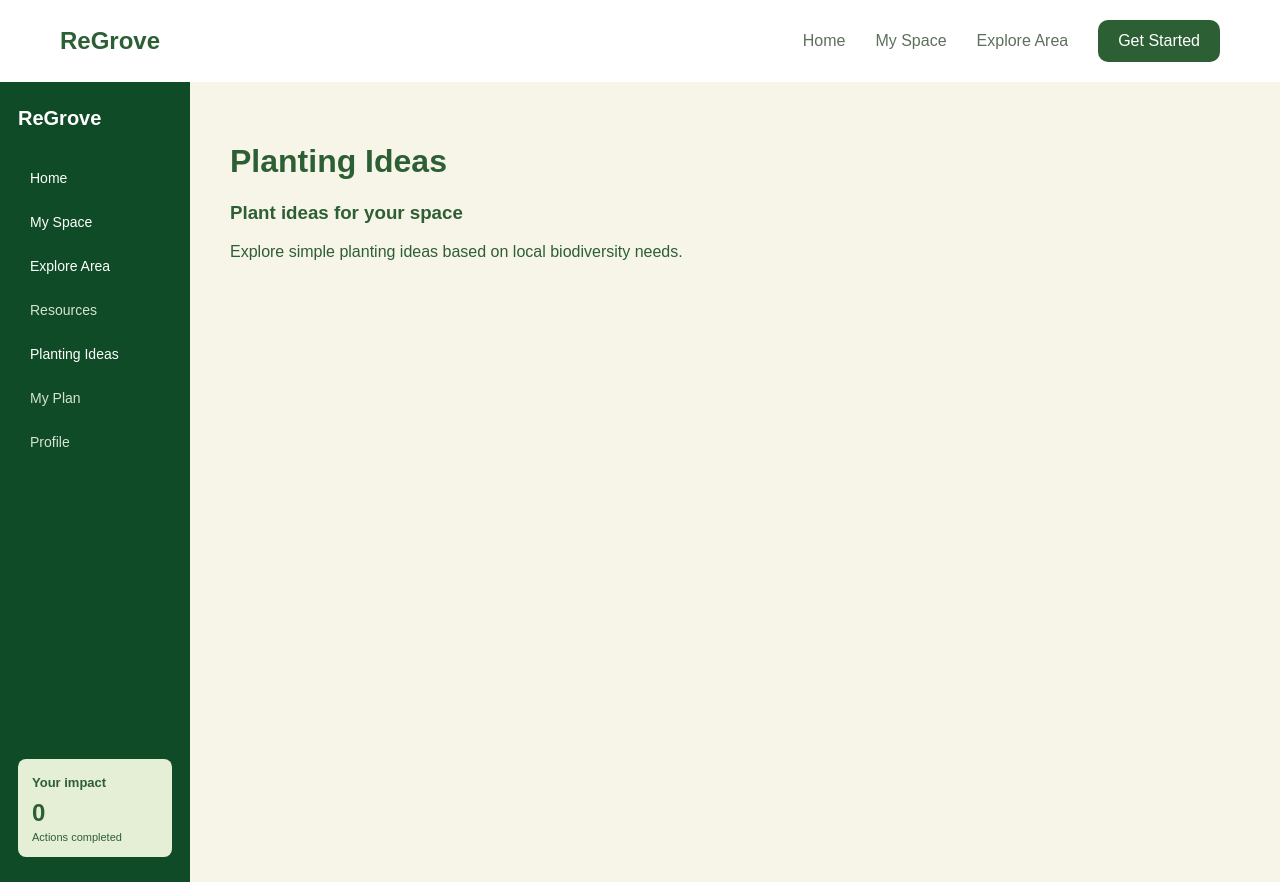
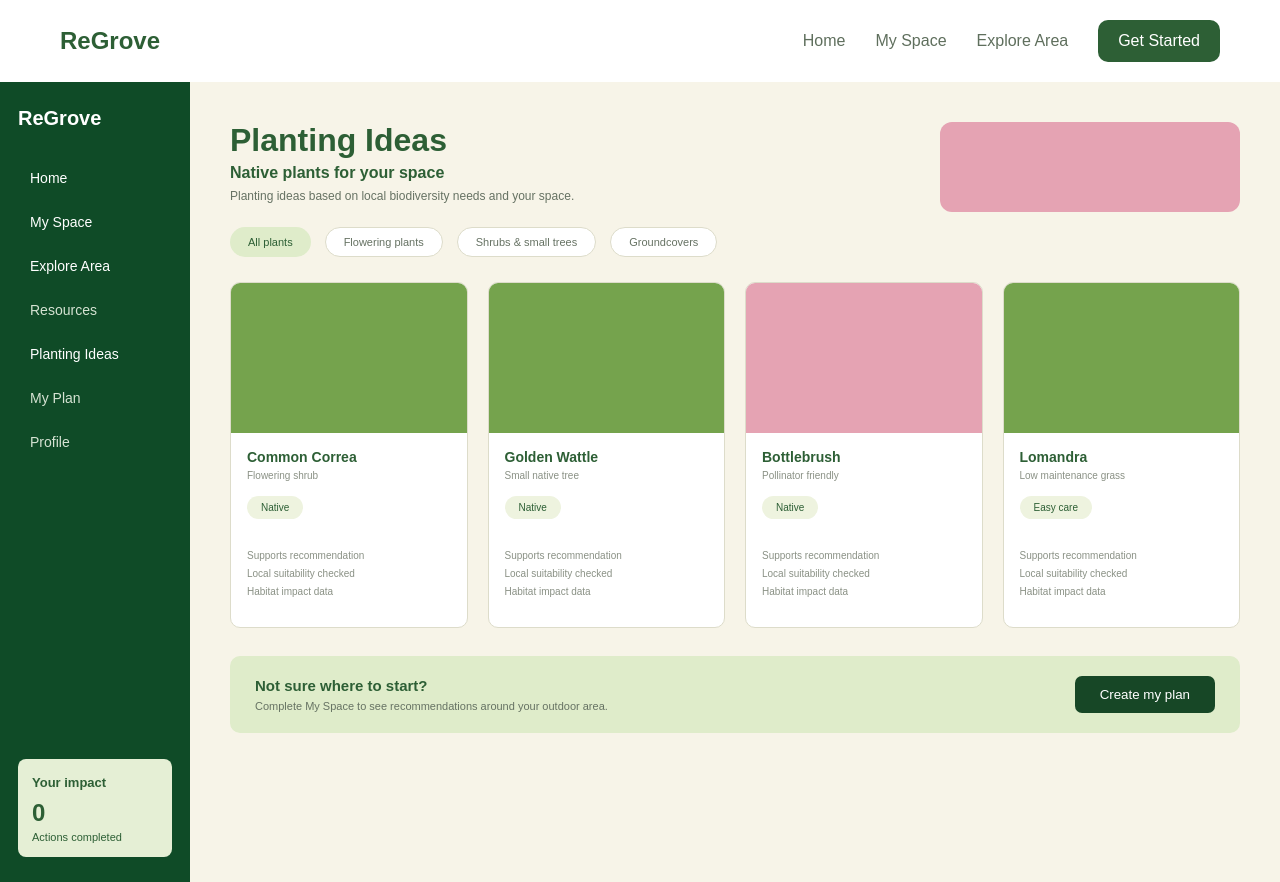
Before and after one commit to tpan0042-ops/ReGrove, a Vue app in the folder frontend/: page /planting in a window 1280 px wide. Built offline with nearby package versions, Linux system fonts and the light colour scheme.

Commit message:
Adjust Planting Ideas layout

```diff
--- a/frontend/src/style.css
+++ b/frontend/src/style.css
@@ -761,3 +761,155 @@ button {
   font-size: 10px;
   margin: 25px 0 0;
 }
+
+/* Planting Ideas page */
+
+.planting-top {
+  display: flex;
+  justify-content: space-between;
+  align-items: flex-start;
+  gap: 30px;
+  margin-bottom: 15px;
+}
+
+.planting-heading h1 {
+  margin: 0 0 5px;
+  font-size: 32px;
+}
+
+.planting-heading h3 {
+  margin: 0 0 7px;
+  font-size: 16px;
+}
+
+.planting-heading p {
+  margin: 0;
+  color: #667263;
+  font-size: 12px;
+}
+
+.planting-banner {
+  width: 300px;
+  height: 90px;
+  background-color: #e5a3b3;
+  border-radius: 12px;
+}
+
+
+/* Filter buttons */
+
+.plant-filters {
+  display: flex;
+  gap: 14px;
+  margin-top: 5px;
+  margin-bottom: 25px;
+}
+
+.plant-filters button {
+  background-color: white;
+  color: #667263;
+  border: 1px solid #dddcca;
+  border-radius: 18px;
+  padding: 8px 18px;
+  font-size: 11px;
+  cursor: pointer;
+}
+
+.plant-filters .filter-active {
+  background-color: #dfecca;
+  color: #2d5f35;
+  border: none;
+}
+
+
+/* Plant cards */
+
+.plant-cards {
+  display: flex;
+  gap: 20px;
+}
+
+.plant-card {
+  flex: 1;
+  background-color: white;
+  border: 1px solid #dddcca;
+  border-radius: 10px;
+  overflow: hidden;
+}
+
+.plant-card-image {
+  height: 150px;
+}
+
+.green-image {
+  background-color: #75a34d;
+}
+
+.pink-image {
+  background-color: #e5a3b3;
+}
+
+.plant-card-content {
+  padding: 16px;
+}
+
+.plant-card-content h3 {
+  margin: 0 0 5px;
+  font-size: 14px;
+}
+
+.plant-type {
+  margin: 0 0 15px;
+  color: #8a9185;
+  font-size: 10px;
+}
+
+.plant-tag {
+  display: inline-block;
+  background-color: #eef3df;
+  color: #2d5f35;
+  border-radius: 14px;
+  padding: 6px 14px;
+  font-size: 10px;
+  margin-bottom: 18px;
+}
+
+.plant-info {
+  color: #8a9185;
+  font-size: 10px;
+  line-height: 1.8;
+}
+
+
+/* Bottom action */
+
+.planting-action {
+  margin-top: 28px;
+  background-color: #dfecca;
+  border-radius: 10px;
+  padding: 20px 25px;
+
+  display: flex;
+  justify-content: space-between;
+  align-items: center;
+}
+
+.planting-action h3 {
+  margin: 0 0 6px;
+  font-size: 15px;
+}
+
+.planting-action p {
+  margin: 0;
+  color: #667263;
+  font-size: 11px;
+}
+
+.planting-action button {
+  background-color: #174726;
+  color: white;
+  border: none;
+  border-radius: 7px;
+  padding: 11px 25px;
+  cursor: pointer;
+}
--- a/frontend/src/views/PlantingIdeasView.vue
+++ b/frontend/src/views/PlantingIdeasView.vue
@@ -9,13 +9,117 @@ import AppSidebar from '../components/AppSidebar.vue'
 
     <main class="page-content">
 
-      <div class="planting-heading">
-        <h1>Planting Ideas</h1>
-        <h3>Plant ideas for your space</h3>
+      <!-- Page heading -->
+      <div class="planting-top">
 
-        <p>
-          Explore simple planting ideas based on local biodiversity needs.
-        </p>
+        <div class="planting-heading">
+          <h1>Planting Ideas</h1>
+          <h3>Native plants for your space</h3>
+
+          <p>
+            Planting ideas based on local biodiversity needs and your space.
+          </p>
+        </div>
+
+        <div class="planting-banner"></div>
+
+      </div>
+
+      <!-- Plant filters -->
+      <div class="plant-filters">
+        <button class="filter-active">All plants</button>
+        <button>Flowering plants</button>
+        <button>Shrubs & small trees</button>
+        <button>Groundcovers</button>
+      </div>
+
+      <!-- Plant cards -->
+      <div class="plant-cards">
+
+        <div class="plant-card">
+          <div class="plant-card-image green-image"></div>
+
+          <div class="plant-card-content">
+            <h3>Common Correa</h3>
+            <p class="plant-type">Flowering shrub</p>
+
+            <span class="plant-tag">Native</span>
+
+            <p class="plant-info">
+              Supports recommendation<br>
+              Local suitability checked<br>
+              Habitat impact data
+            </p>
+          </div>
+        </div>
+
+        <div class="plant-card">
+          <div class="plant-card-image green-image"></div>
+
+          <div class="plant-card-content">
+            <h3>Golden Wattle</h3>
+            <p class="plant-type">Small native tree</p>
+
+            <span class="plant-tag">Native</span>
+
+            <p class="plant-info">
+              Supports recommendation<br>
+              Local suitability checked<br>
+              Habitat impact data
+            </p>
+          </div>
+        </div>
+
+        <div class="plant-card">
+          <div class="plant-card-image pink-image"></div>
+
+          <div class="plant-card-content">
+            <h3>Bottlebrush</h3>
+            <p class="plant-type">Pollinator friendly</p>
+
+            <span class="plant-tag">Native</span>
+
+            <p class="plant-info">
+              Supports recommendation<br>
+              Local suitability checked<br>
+              Habitat impact data
+            </p>
+          </div>
+        </div>
+
+        <div class="plant-card">
+          <div class="plant-card-image green-image"></div>
+
+          <div class="plant-card-content">
+            <h3>Lomandra</h3>
+            <p class="plant-type">Low maintenance grass</p>
+
+            <span class="plant-tag">Easy care</span>
+
+            <p class="plant-info">
+              Supports recommendation<br>
+              Local suitability checked<br>
+              Habitat impact data
+            </p>
+          </div>
+        </div>
+
+      </div>
+
+      <!-- Bottom action -->
+      <div class="planting-action">
+
+        <div>
+          <h3>Not sure where to start?</h3>
+          <p>
+            Complete My Space to see recommendations around your outdoor area.
+          </p>
+        </div>
+
+        <button type="button">
+          Create my plan
+        </button>
+
       </div>
 
     </main>
```
